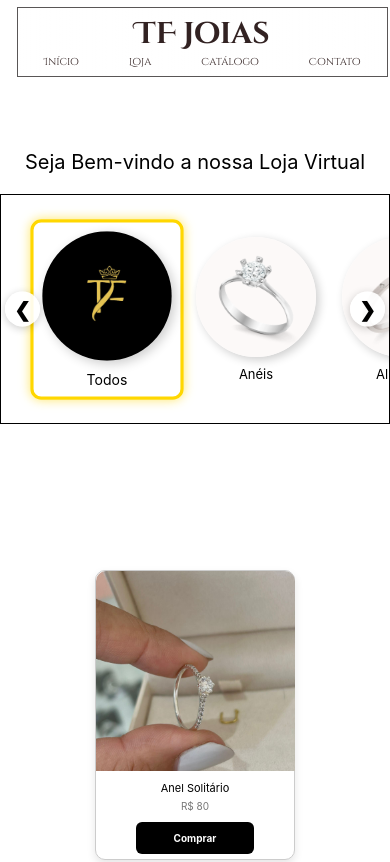
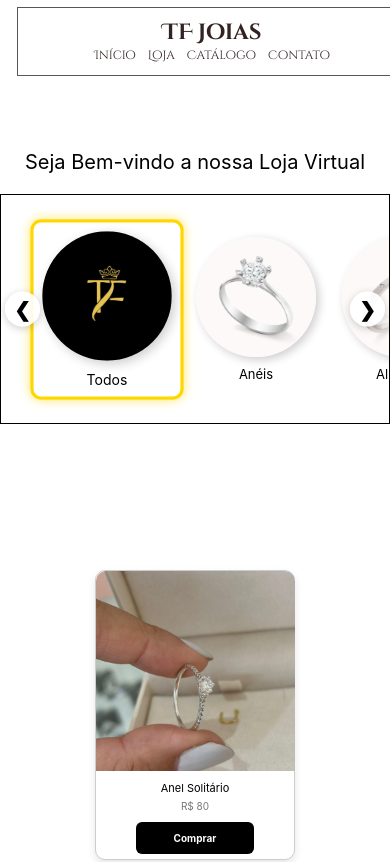
Before and after one commit to JuanBrioso/tfjoias-site, a React (Create React App) app: page /loja in a window 390 px wide. Shown: the top 862 px of the page. Built offline with nearby package versions, Linux system fonts and the light colour scheme.

Commit message:
correcao header

```diff
--- a/src/css/inicio.css
+++ b/src/css/inicio.css
@@ -407,31 +407,25 @@ nav a:hover{
 }
 
 @media (max-width: 768px) {
+
   .header {
     flex-direction: column;
-        height: 70px !important;
-        width: 95% !important;
-        gap: 1px !important;
+    width: 95%;
     padding: 10px;
-        text-align: center !important;
-        position: static;
-        align-items: center !important;
-        justify-content: center !important;
+    text-align: center;
+    height: auto !important;
   }
 
-    .logo{
-        font-size: 30px !important;
+  .logo {
+    font-size: 22px !important;
   }
 
   nav {
-        flex-direction: column;
-        font-size: 10px !important;
-        gap: 50px !important;
-    }
-
-    .divisa {
-        width: 90%;
-        margin: 20px auto;
+    flex-direction: row;
+    gap: 12px !important;
+    font-size: 12px !important;
+    justify-content: center;
+    flex-wrap: wrap;
   }
 
   .comeco {
@@ -442,42 +436,13 @@ nav a:hover{
 
   .container-img-button {
     width: 90%;
-        height: 300px;
-        margin: auto;
-
-        div {
-            margin-top: 100px;
-
-            h1 {
-                font-size: 22px;
+    height: auto;
   }
 
-            p {
-                font-size: 16px;
-            }
-
-            button {
-                width: 90%;
-                font-size: 16px;
-            }
-        }
-    }
-
-    .sobre-nos {
+  .sobre-nos,
+  .portfolio {
     height: auto;
     padding: 20px;
-    }
-
-    .container-texto-sobre{
-        font-size: 14px;
-        margin: 10px;
-        text-align: center;
-    }
-
-    .container-valores {
-
-        justify-content: center !important;
-        align-items: center !important;
   }
 
   .linha-1,
@@ -486,39 +451,8 @@ nav a:hover{
     gap: 20px;
   }
 
-    #box-valores {
-        font-size: 14px;
-        text-align: center;
-        h2 {
-            font-size: 18px;
+  #quadro-geral {
+    width: 180px;
+    height: 180px;
   }
 }
-
-    .portfolio {
-        padding: 20px;
-        height: 110vh;
-    }
-
-    .portfolio-texto {
-        font-size: 14px;
-        margin: 10px;
-        text-align: center;
-    }
-
-    .container-quadro-itens {
-        gap: 10px;
-    }
-
-    .linha-quadro {
-        flex-direction: row;
-        gap: 10px;
-    }
-
-    #quadro-geral {
-        width: 200px;
-        height: 200px;
-        p {
-            font-size: 18px;
-        }
-    }
-}
```
Lines whose indentation alone changed are shown as unchanged.
